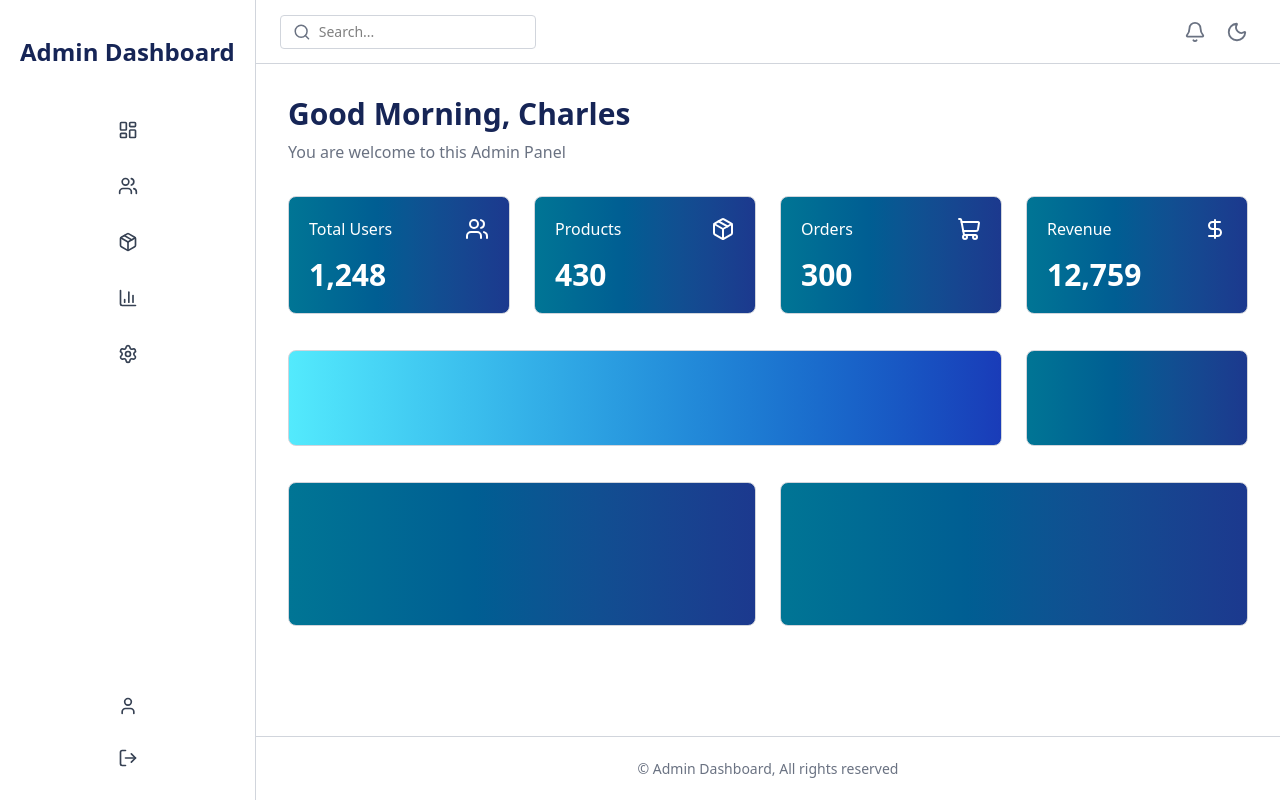
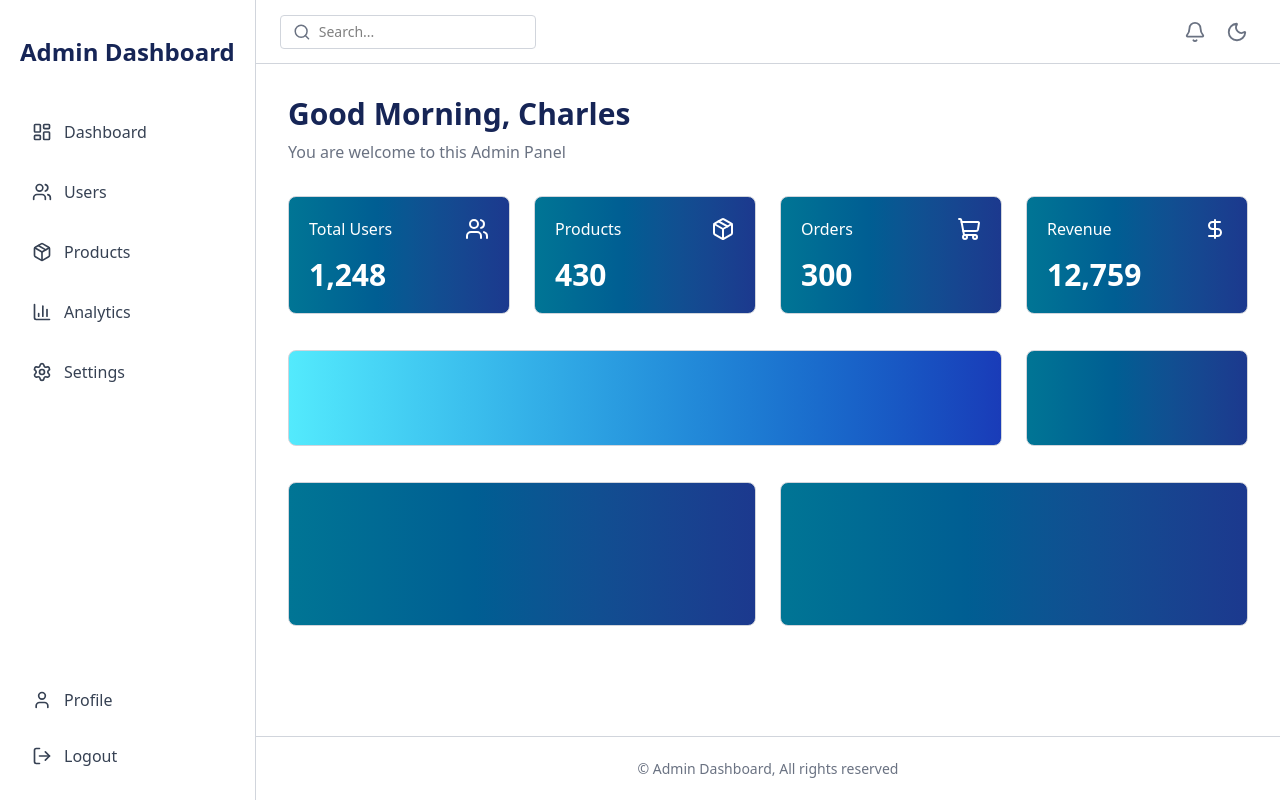
Before and after one commit to charlesdauda/simple-dashboard, a Next.js app: page / in a window 1280 px wide. Built offline with nearby package versions, Linux system fonts and the light colour scheme.

Commit message:
initial commit

```diff
--- a/app/_components/Sidebar.tsx
+++ b/app/_components/Sidebar.tsx
@@ -64,9 +64,9 @@ const Sidebar = ({ isSidebarExpanded, setIsSidebarExpanded }: SidebarProps)=>{
 
          const SidebarItem = ({ icon, text, showText }:{ icon:React.ReactNode; text:string; showText:boolean; })=>{
           return (
-          <a className={`flex items-center gap-3 p-3 rounded-sm hover:bg-gray-100 cursor-pointer text-gray-700 ${!showText && "justify-center"}`}>
-            {icon}{
-            showText && (<span>{text}</span>)}
+          <a className={`flex items-center gap-3 p-3 rounded-sm hover:bg-gray-100 cursor-pointer text-gray-700 ${!showText ? "justify-center lg:justify-start" : "lg:justify-start"}`}>
+            {icon}
+            <span className={`${showText ? "inline" : "hidden"} lg:inline`}>{text}</span>
             </a>
             )}
 
```
